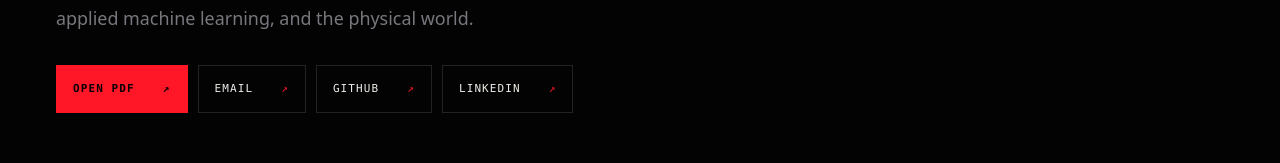
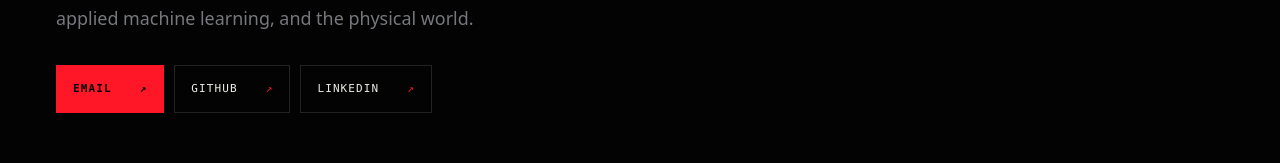
Before and after one commit to yorayriniwnl/Portfolio-Ayush-Roy, a Next.js app: page /resume in a window 1280 px wide. Shown: the part 392-555 px from the top of the page. Built offline with nearby package versions, Linux system fonts and the light colour scheme; no server answers.

Commit message:
resume: retire stale downloadable PDF until replacement is published

```diff
--- a/src/app/resume/page.tsx
+++ b/src/app/resume/page.tsx
@@ -16,8 +16,7 @@ export default function Resume() {
         <p className="resume-hero__role">{profile.headline}</p>
         <p className="resume-hero__positioning" data-essential-copy>{profile.positioning}</p>
         <div className="actions resume-hero__actions" aria-label="Resume and profile links">
-          <ActionLink href="/media/Ayush_Roy_Resume.pdf" external primary>Open PDF</ActionLink>
-          <ActionLink href={`mailto:${profile.email}`} external>Email</ActionLink>
+          <ActionLink href={`mailto:${profile.email}`} external primary>Email</ActionLink>
           <ActionLink href={profile.links.github} external>GitHub</ActionLink>
           <ActionLink href={profile.links.linkedin} external>LinkedIn</ActionLink>
         </div>
```
